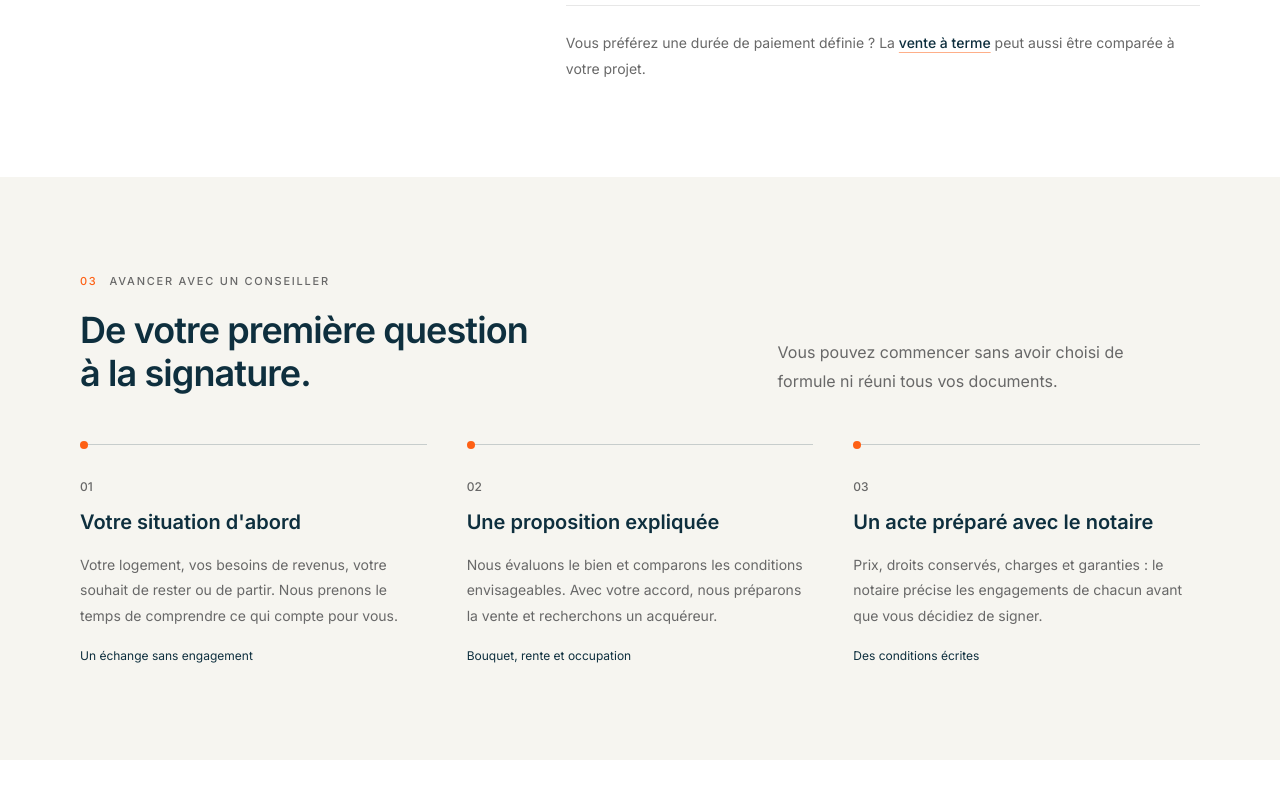
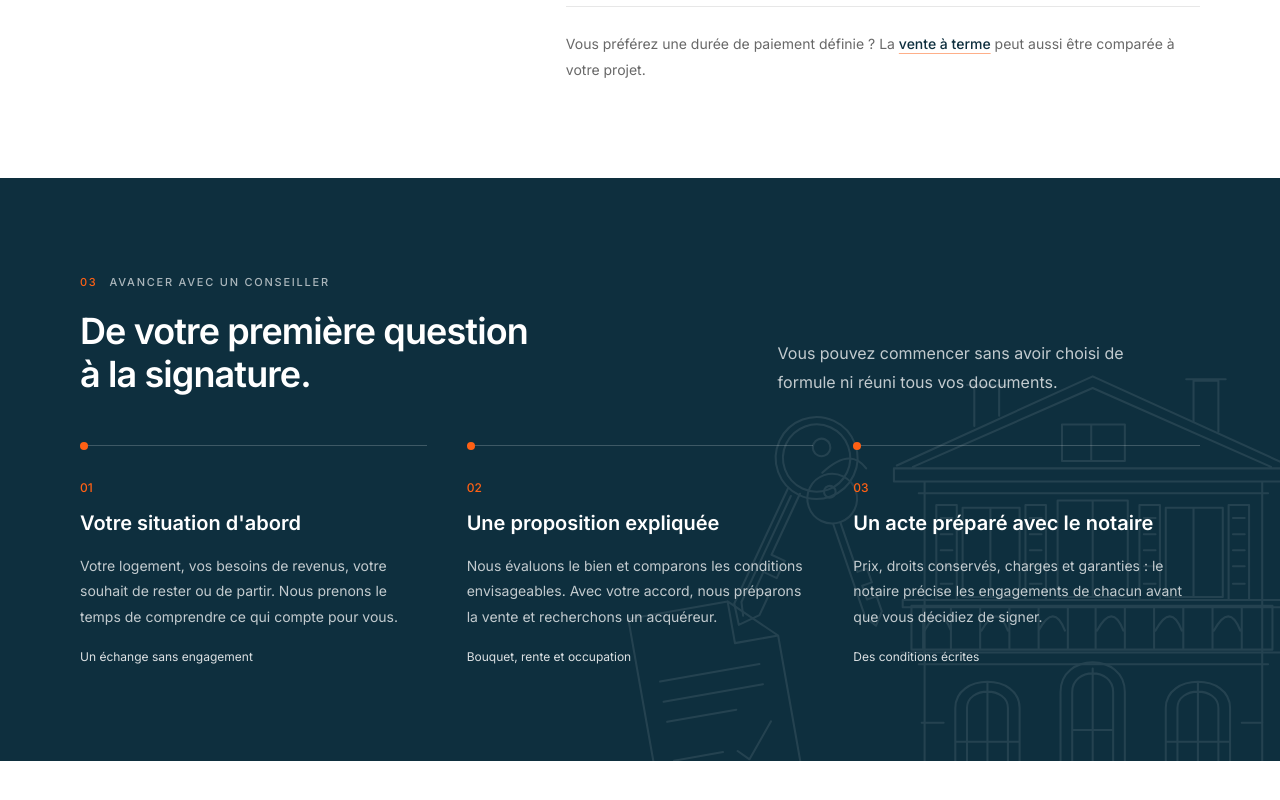
Before and after one commit to GITCL95/viager-Montpellier, a Next.js app: page /vendre-en-viager-montpellier in a window 1280 px wide. Shown: the part 1944-2744 px from the top of the page. Built offline with nearby package versions, Linux system fonts and the light colour scheme.

Commit message:
Restore brand blue and architectural watermarks on seller banners

```diff
--- a/src/app/vendre-en-viager-montpellier/page.tsx
+++ b/src/app/vendre-en-viager-montpellier/page.tsx
@@ -7,6 +7,7 @@ import { Icon } from "@/components/Icon";
 import { SectionButton } from "@/components/SectionButton";
 import { MiniLeadForm } from "@/components/MiniLeadForm";
 import { JsonLd } from "@/components/JsonLd";
+import { SellerWatermark } from "@/components/SellerWatermark";
 import { absoluteUrl, agency, breadcrumbJsonLd, faqJsonLd, realEstateAgentJsonLd } from "@/lib/seo";
 
 const PATH = "/vendre-en-viager-montpellier";
@@ -73,32 +74,35 @@ export default function VendreEnViagerMontpellierPage() {
       ]} />
       <Header />
       <main className="flex-1">
-        <section aria-labelledby="seller-heading" className="border-b border-[#e9e7e0] bg-[#f6f5f0]">
+        <section aria-labelledby="seller-heading" className="relative isolate overflow-hidden bg-secondary">
+          <div aria-hidden="true" className="pointer-events-none absolute inset-0 -z-10 opacity-80">
+            <Image src="/images/hero-background-montpellier.webp" alt="" fill preload sizes="100vw" className="object-cover object-[65%_center] lg:object-center" />
+          </div>
           <div className={`${container} pb-12 pt-6 lg:pb-16 lg:pt-7`}>
-            <nav aria-label="Fil d'Ariane" className="flex flex-wrap items-center gap-2 text-[11px] text-text">
-              <Link href="/" className="rounded-sm hover:text-secondary focus-visible:outline-2 focus-visible:outline-offset-4 focus-visible:outline-primary">Accueil</Link>
-              <span aria-hidden="true" className="text-text/50">/</span>
+            <nav aria-label="Fil d'Ariane" className="flex flex-wrap items-center gap-2 text-[11px] text-white/65">
+              <Link href="/" className="rounded-sm hover:text-white focus-visible:outline-2 focus-visible:outline-offset-4 focus-visible:outline-primary">Accueil</Link>
+              <span aria-hidden="true" className="text-white/35">/</span>
               <span aria-current="page">Vendre en viager à Montpellier</span>
             </nav>
             <div className="mt-9 grid gap-10 lg:mt-12 lg:grid-cols-[1.35fr_1fr] lg:items-start lg:gap-16 xl:gap-24">
               <div className="min-w-0">
-                <p className={eyebrow}><span className="mr-3 text-primary">—</span>Pour les propriétaires</p>
-                <h1 id="seller-heading" className="mt-5 text-[38px] font-semibold leading-[1.13] tracking-tight text-secondary sm:text-5xl xl:text-[54px]">
+                <p className="text-[11px] font-medium uppercase tracking-[0.16em] text-white/70"><span className="mr-3 text-primary">—</span>Pour les propriétaires</p>
+                <h1 id="seller-heading" className="mt-5 text-[38px] font-semibold leading-[1.13] tracking-tight text-white sm:text-5xl xl:text-[54px]">
                   Vendre en viager<br className="hidden sm:block" /> <span className="font-serif font-normal italic">à Montpellier.</span>
                 </h1>
-                <p className="mt-6 max-w-lg text-base leading-[1.8] text-text sm:text-lg">
+                <p className="mt-6 max-w-lg text-base leading-[1.8] text-white/80 sm:text-lg">
                   Compléter votre retraite, financer un projet, aider un proche. Votre logement peut contribuer à la suite de votre vie, avec la possibilité de rester chez vous.
                 </p>
                 <figure className="mt-8 max-w-xl">
                   <div className="relative aspect-[3/1] overflow-hidden rounded-lg sm:aspect-[3.2/1]">
                     <Image src="/images/project-sell.webp" alt="Un couple profite de son cadre de vie" fill preload sizes="(min-width: 1280px) 588px, (min-width: 1024px) 55vw, calc(100vw - 48px)" className="object-cover object-[center_35%]" />
                   </div>
-                  <figcaption className="mt-3 flex items-center gap-3 text-xs leading-relaxed text-text"><span aria-hidden="true" className="h-px w-7 shrink-0 bg-primary" />Préparer l&apos;avenir, en gardant vos repères.</figcaption>
+                  <figcaption className="mt-3 flex items-center gap-3 text-xs leading-relaxed text-white/65"><span aria-hidden="true" className="h-px w-7 shrink-0 bg-primary" />Préparer l&apos;avenir, en gardant vos repères.</figcaption>
                 </figure>
               </div>
               <div id="projet-vendeur" className="min-w-0 scroll-mt-28">
                 <MiniLeadForm appearance="hero" title="Parlons de votre situation" description="Un premier échange pour voir ce qui est possible pour votre logement." subject="Projet vendeur — Viager Montpellier" submitLabel="Être rappelé" />
-                <p className="mt-5 flex flex-wrap items-center justify-center gap-x-3 gap-y-1 text-xs text-text">Vous préférez appeler ? <a href={`tel:${agency.telephone}`} className="rounded-sm font-semibold text-secondary hover:underline focus-visible:outline-2 focus-visible:outline-offset-4 focus-visible:outline-primary">{agency.telephoneDisplay}</a></p>
+                <p className="mt-5 flex flex-wrap items-center justify-center gap-x-3 gap-y-1 text-xs text-white/70">Vous préférez appeler ? <a href={`tel:${agency.telephone}`} className="rounded-sm font-semibold text-white hover:underline focus-visible:outline-2 focus-visible:outline-offset-4 focus-visible:outline-primary">{agency.telephoneDisplay}</a></p>
               </div>
             </div>
           </div>
@@ -113,7 +117,7 @@ export default function VendreEnViagerMontpellierPage() {
               <Link href="/estimation-viager-montpellier" className={`mt-7 ${textLink}`}>Faire étudier mon bien<Icon name="arrowRight" className="h-4 w-4" /></Link>
             </div>
             <div>
-              <div className="rounded-xl bg-[#f6f5f0] px-6 py-8 sm:px-9 sm:py-10">
+              <div className="rounded-xl border border-[#dce9ee] bg-[#f0f5f7] px-6 py-8 sm:px-9 sm:py-10">
                 <div className="grid gap-9 sm:grid-cols-[0.8fr_1.2fr] sm:gap-10">
                   <div>
                     <p className="text-xs text-text">À la signature</p>
@@ -121,7 +125,7 @@ export default function VendreEnViagerMontpellierPage() {
                     <h3 className="mt-5 text-xl font-semibold text-secondary">Le bouquet</h3>
                     <p className="mt-3 text-sm leading-[1.8] text-text">Une somme versée au départ. Elle est facultative et se négocie avec la rente.</p>
                   </div>
-                  <div className="border-t border-[#deddd5] pt-7 sm:border-l sm:border-t-0 sm:pl-9 sm:pt-0">
+                  <div className="border-t border-secondary/15 pt-7 sm:border-l sm:border-t-0 sm:pl-9 sm:pt-0">
                     <p className="text-xs text-text">Dans le temps</p>
                     <div aria-hidden="true" className="mt-5 flex h-16 items-center gap-2.5">
                       {[0, 1, 2].map(i => <span key={i} className="flex h-10 w-10 shrink-0 items-center justify-center rounded-full border border-secondary/25 font-serif text-xl text-secondary">€</span>)}
@@ -131,7 +135,7 @@ export default function VendreEnViagerMontpellierPage() {
                     <p className="mt-3 text-sm leading-[1.8] text-text">Un revenu versé votre vie durant, selon la périodicité convenue dans l&apos;acte.</p>
                   </div>
                 </div>
-                <p className="mt-7 border-t border-[#deddd5] pt-5 text-xs leading-[1.8] text-text">Les montants dépendent notamment de la valeur du logement, de votre âge et du droit d&apos;occupation conservé.</p>
+                <p className="mt-7 border-t border-secondary/15 pt-5 text-xs leading-[1.8] text-text">Les montants dépendent notamment de la valeur du logement, de votre âge et du droit d&apos;occupation conservé.</p>
               </div>
               <p className="mt-4 text-xs leading-relaxed text-text">Pour approfondir : <a href="https://paris.notaires.fr/fr/actualites/le-mot-du-mois-le-bouquet" className="rounded-sm underline underline-offset-4 hover:text-secondary">le bouquet expliqué par les notaires</a>.</p>
             </div>
@@ -161,23 +165,26 @@ export default function VendreEnViagerMontpellierPage() {
           </div>
         </section>
 
-        <section aria-labelledby="seller-steps-heading" className="bg-[#f6f5f0] py-16 lg:py-24">
+        <section aria-labelledby="seller-steps-heading" className="relative isolate overflow-hidden bg-secondary py-16 lg:py-24">
+          <div aria-hidden="true" className="pointer-events-none absolute -bottom-24 -right-32 -z-10 w-[620px] max-w-none text-white opacity-[0.09] lg:-right-12 lg:w-[760px]">
+            <SellerWatermark className="h-auto w-full" />
+          </div>
           <div className={container}>
             <div className="grid gap-5 lg:grid-cols-[1.2fr_0.8fr] lg:items-end lg:gap-16">
               <div>
-                <p className={eyebrow}><span className="mr-3 text-primary">03</span>Avancer avec un conseiller</p>
-                <h2 id="seller-steps-heading" className={`mt-5 ${heading}`}>De votre première question<br />à la signature.</h2>
+                <p className="text-[11px] font-medium uppercase tracking-[0.16em] text-white/65"><span className="mr-3 text-primary">03</span>Avancer avec un conseiller</p>
+                <h2 id="seller-steps-heading" className="mt-5 text-3xl font-semibold leading-[1.2] tracking-tight text-white sm:text-4xl">De votre première question<br />à la signature.</h2>
               </div>
-              <p className="max-w-sm text-base leading-[1.8] text-text">Vous pouvez commencer sans avoir choisi de formule ni réuni tous vos documents.</p>
+              <p className="max-w-sm text-base leading-[1.8] text-white/75">Vous pouvez commencer sans avoir choisi de formule ni réuni tous vos documents.</p>
             </div>
             <ol className="mt-10 grid gap-8 lg:mt-12 lg:grid-cols-3 lg:gap-10">
               {steps.map((step, index) => (
-                <li key={step.title} className="relative border-t border-secondary/20 pt-7">
+                <li key={step.title} className="relative border-t border-white/20 pt-7">
                   <span aria-hidden="true" className="absolute -top-1 left-0 h-2 w-2 rounded-full bg-primary" />
-                  <span className="text-xs font-medium text-text">0{index + 1}</span>
-                  <h3 className="mt-3 max-w-xs text-xl font-semibold leading-snug text-secondary">{step.title}</h3>
-                  <p className="mt-4 text-sm leading-[1.8] text-text">{step.description}</p>
-                  <p className="mt-5 text-xs text-secondary">{step.note}</p>
+                  <span className="text-xs font-medium text-primary">0{index + 1}</span>
+                  <h3 className="mt-3 max-w-xs text-xl font-semibold leading-snug text-white">{step.title}</h3>
+                  <p className="mt-4 text-sm leading-[1.8] text-white/75">{step.description}</p>
+                  <p className="mt-5 text-xs text-white/85">{step.note}</p>
                 </li>
               ))}
             </ol>
--- /dev/null
+++ b/src/components/SellerWatermark.tsx
@@ -0,0 +1,42 @@
+export function SellerWatermark({ className }: { className?: string }) {
+  return (
+    <svg
+      viewBox="0 0 520 360"
+      fill="none"
+      stroke="currentColor"
+      strokeWidth={1.4}
+      strokeLinecap="round"
+      strokeLinejoin="round"
+      className={className}
+      aria-hidden="true"
+      focusable="false"
+    >
+      <path d="m225 92 134-61 134 61M236 93l123-54 122 54M223 94h272v9H223zM244 103v215M475 103v215M237 319h246M233 326h254M226 334h268M217 343h287" />
+      <path d="M278 65V38h17v20M273 37h27M428 62V34h17v35M423 33h27M338 64h43v25h-43zM358 64v25" />
+      <path d="M270 121h39v61h-39zM335 116h48v66h-48zM409 121h39v61h-39zM289 121v61M359 116v66M428 121v61" />
+      <path d="M252 119h14v65h-14zM313 119h14v65h-14zM391 119h14v65h-14zM452 119h14v65h-14zM255 128h8M255 139h8M255 150h8M255 161h8M255 173h8M316 128h8M316 139h8M316 150h8M316 161h8M316 173h8M394 128h8M394 139h8M394 150h8M394 161h8M394 173h8M455 128h8M455 139h8M455 150h8M455 161h8M455 173h8" />
+      <path d="M235 188h247v30H235zM229 184h259v5H229zM228 220h261M243 189v28M262 189v28M282 189v28M302 189v28M322 189v28M342 189v28M361 189v28M381 189v28M401 189v28M421 189v28M441 189v28M461 189v28M244 205c7-13 13-13 18 0M283 205c7-13 13-13 18 0M322 205c7-13 13-13 18 0M362 205c7-13 13-13 18 0M402 205c7-13 13-13 18 0M442 205c7-13 13-13 18 0" />
+      <path d="M265 317v-59c0-24 44-24 44 0v59M273 317v-59c0-15 28-15 28 0v59M409 317v-59c0-24 44-24 44 0v59M417 317v-59c0-15 28-15 28 0v59M337 317v-70c0-27 44-27 44 0v70M345 317v-70c0-17 28-17 28 0v70M359 231v84M345 273h28M265 281h44M287 240v75M409 281h44M431 240v75" />
+      <path d="M240 111h239M240 228h239M245 300h14M459 300h15M242 268h15M461 268h14" />
+
+      <g transform="rotate(25 157 115)">
+        <circle cx="157" cy="84" r="28" />
+        <circle cx="157" cy="84" r="23" />
+        <path d="M148 111v87l9 12 10-12v-15h-10v-13h10v-13h-10v-46M152 115v80l5 8" />
+        <circle cx="157" cy="76" r="6" />
+      </g>
+      <g transform="rotate(-19 185 127)">
+        <circle cx="185" cy="114" r="17" />
+        <circle cx="185" cy="109" r="4" />
+        <path d="M180 131v67l5 8 7-8v-11h-7v-10h7v-10h-7v-36" />
+      </g>
+      <path d="M174 97c15-14 24-11 30-3" />
+
+      <g transform="rotate(-10 98 254)">
+        <path d="M52 188h69l30 29v104H52V188ZM121 188v29h30M66 234h69M66 248h69M66 262h48M66 289h34" />
+        <path d="m110 290 7 7 19-23M66 309h47" />
+      </g>
+      <path d="M174 344h33M20 344h121" />
+    </svg>
+  );
+}
```
